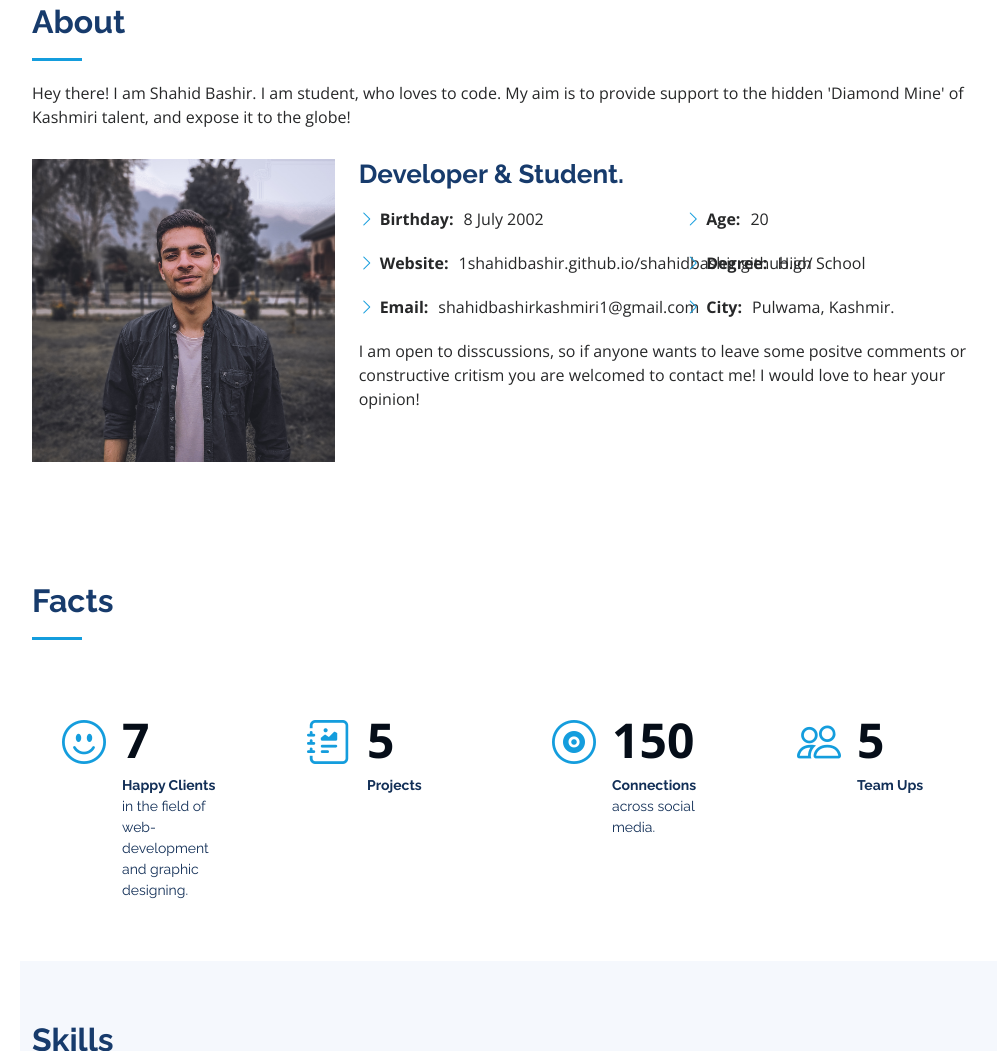
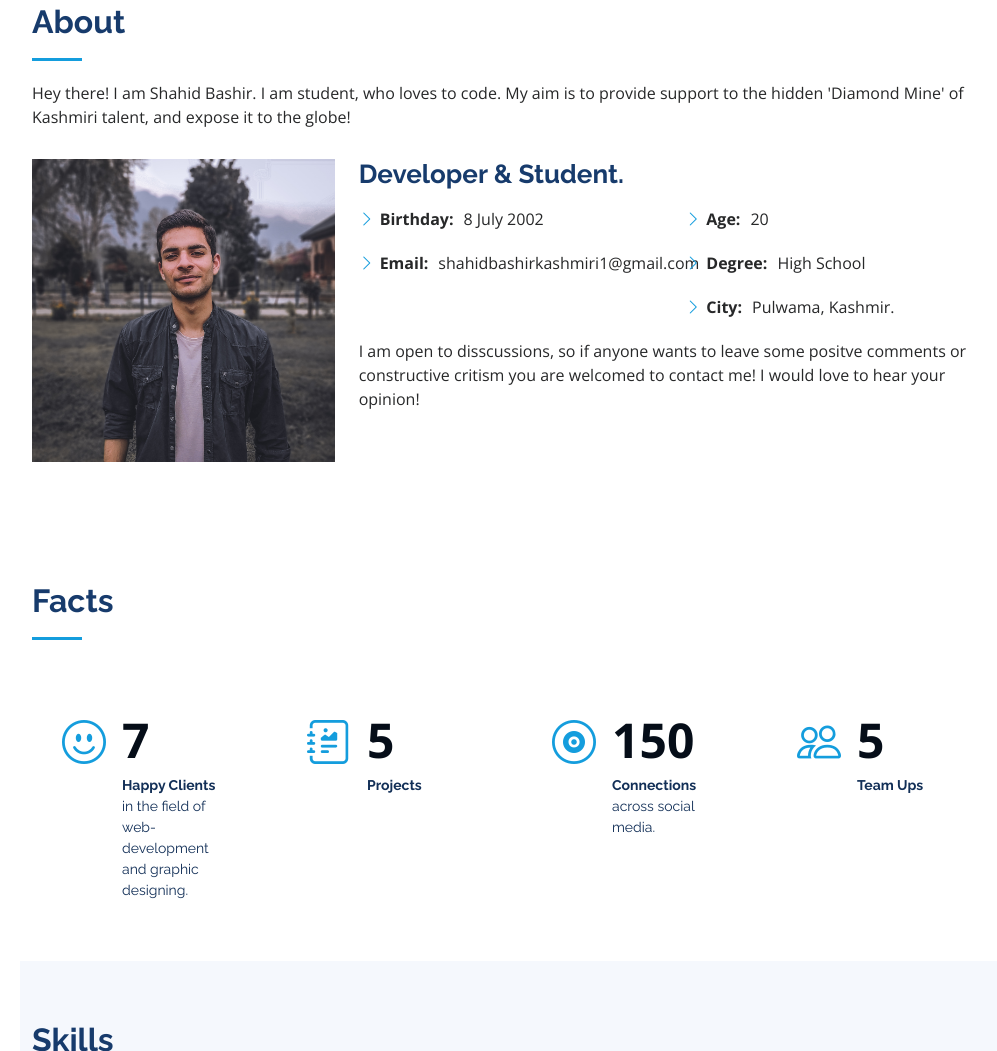
Before and after one commit to 1ShahidBashir/me, a plain HTML site: page index.html in a window 1280 px wide. Shown: the part 857-1908 px from the top of the page, without its empty margins (280-1277 px from the left). Drawn offline with nearby package versions, Linux system fonts and the light colour scheme.

Commit message:
Update index.html

```diff
--- a/index.html
+++ b/index.html
@@ -93,7 +93,7 @@
               <div class="col-lg-6">
                 <ul>
                   <li><i class="bi bi-chevron-right"></i> <strong>Birthday:</strong> <span>8 July 2002</span></li>
-                  <li><i class="bi bi-chevron-right"></i> <strong>Website:</strong> <span>1shahidbashir.github.io/shahidbashir.github.io/</span></li>
+
                   <li><i class="bi bi-chevron-right"></i> <strong>Email:</strong> <span>shahidbashirkashmiri1@gmail.com</span></li>
                 </ul>
               </div>
```
